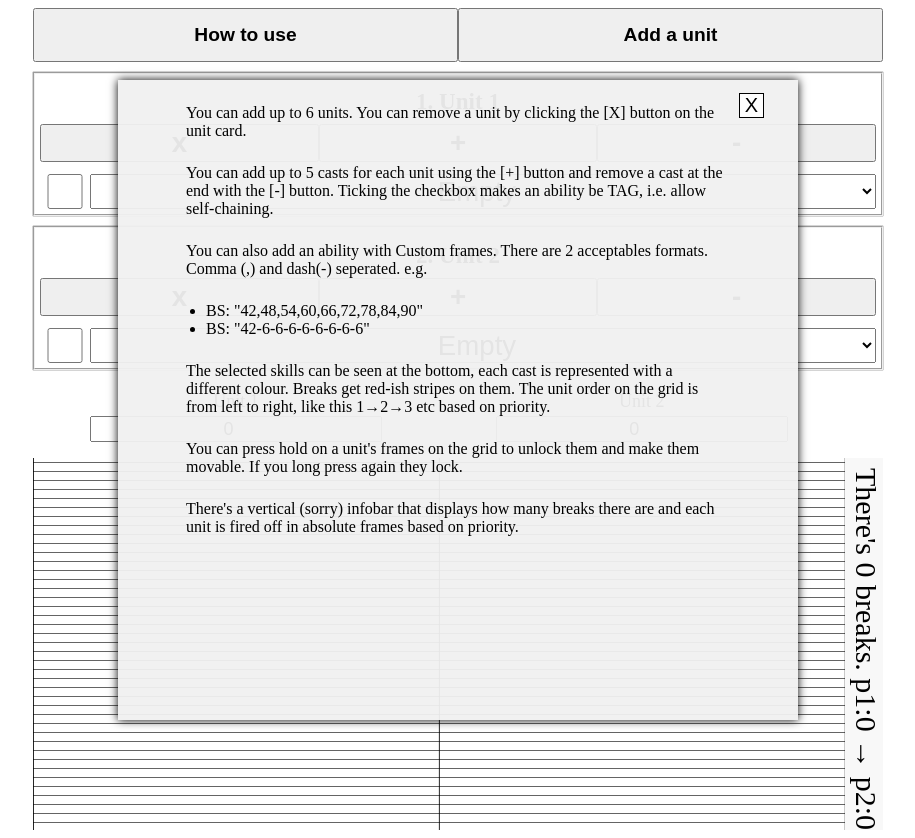
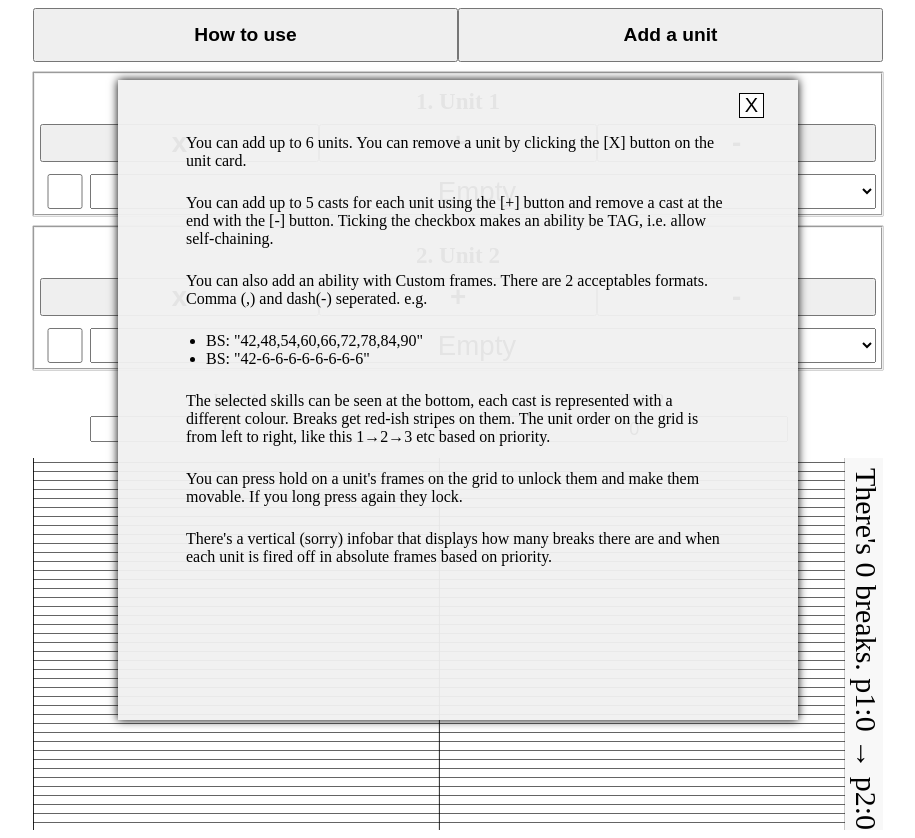
Before and after one commit to Lia-mon/chain, a SvelteKit app: page / in a window 1280 px wide. Both pictures are taken after a click on the button "How to use". Shown: the whole page, without its empty margins (182-1097 px from the left). Built offline with nearby package versions, Linux system fonts and the light colour scheme.

Commit message:
aaa css n typo

```diff
--- a/src/routes/+page.svelte
+++ b/src/routes/+page.svelte
@@ -66,7 +66,7 @@ let showHelp = false;
     </p>
     <p>
         There's a vertical (sorry) infobar that displays
-        how many breaks there are and each unit is fired off
+        how many breaks there are and when each unit is fired off
         in absolute frames based on priority.
     </p>
 </div>
@@ -175,7 +175,7 @@ button{
 }
 
 .help p:first-of-type{
-    margin-top: calc(2%+30px);
+    margin-top: 8%;
 }
 
 </style>
```
